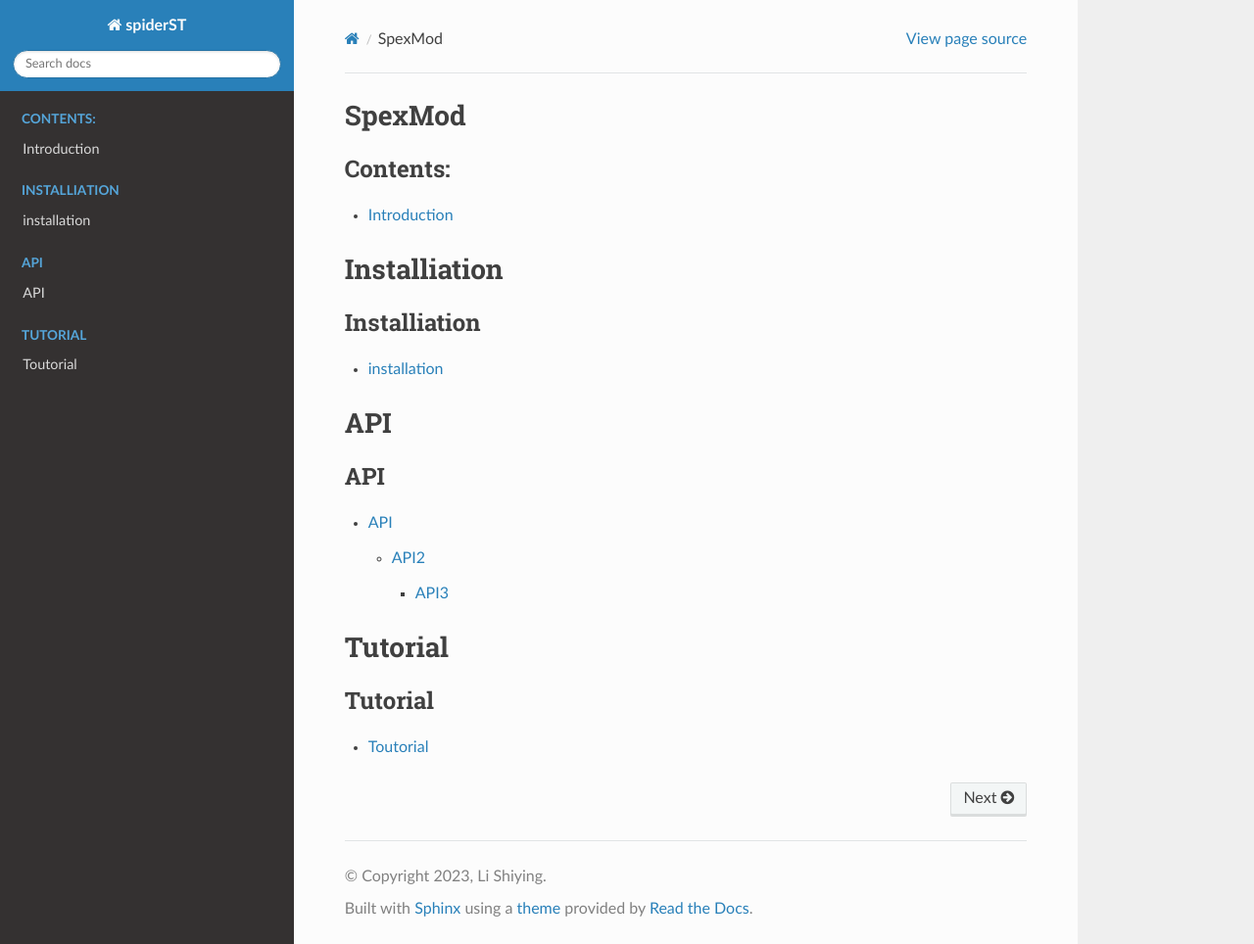
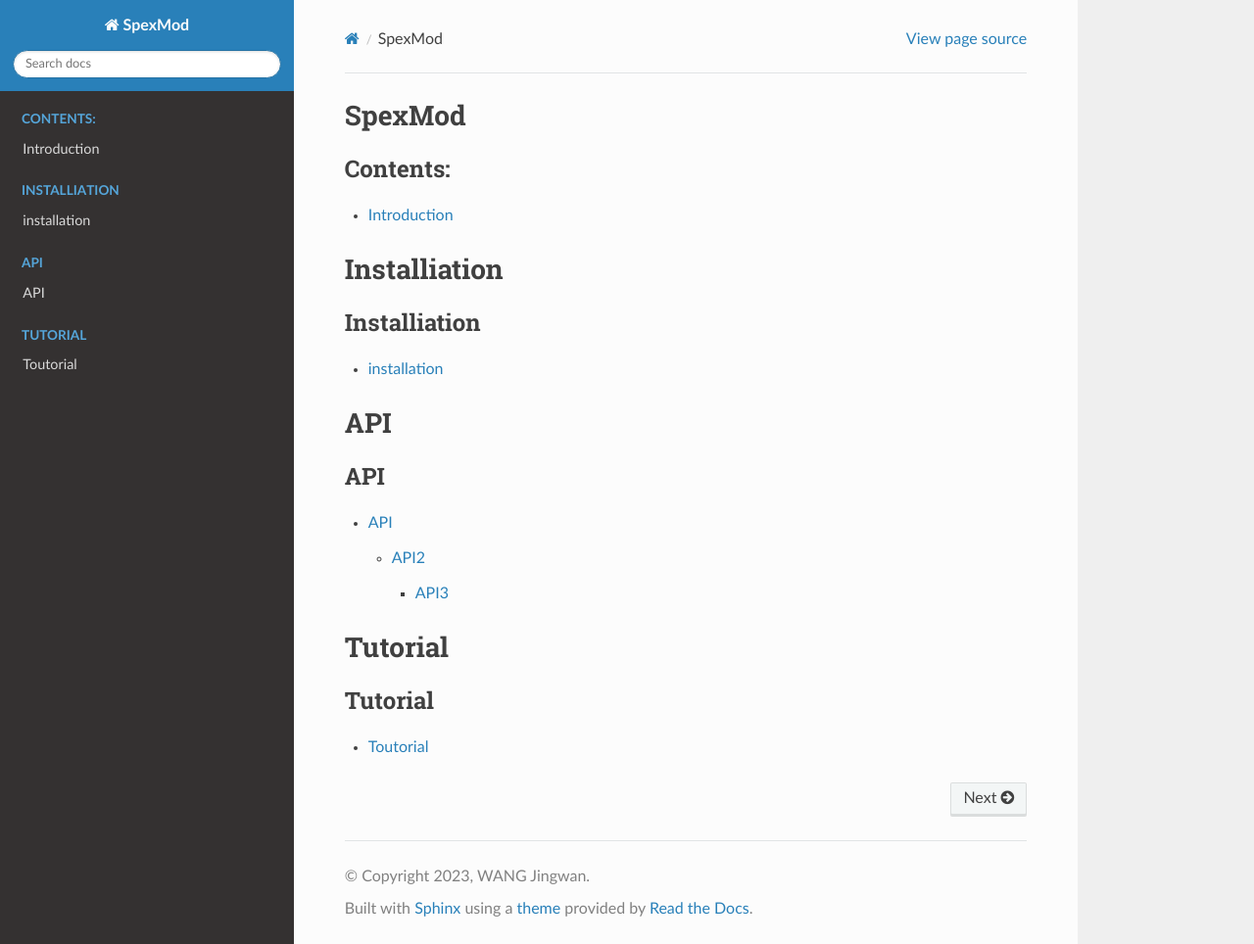
Before and after one commit to wangjingwan/readdoc, a Sphinx documentation site: the page built from source/index.rst, in a window 1280 px wide and 964 px high. Shown: the whole window at 98% size. Built offline with Sphinx 7.4.7 and the Read the Docs theme 2.0.0, drawn with Linux system fonts in a browser that asks for light colours.

Commit message:
Update conf.py

```diff
--- a/source/conf.py
+++ b/source/conf.py
@@ -6,9 +6,9 @@
 # -- Project information -----------------------------------------------------
 # https://www.sphinx-doc.org/en/master/usage/configuration.html#project-information
 
-project = 'spiderST'
-copyright = '2023, Li Shiying'
-author = 'Li Shiying'
+project = 'SpexMod'
+copyright = '2023, WANG Jingwan'
+author = 'WANG Jingwan'
 release = 'v0.0.1'
 
 # -- General configuration ---------------------------------------------------
```
